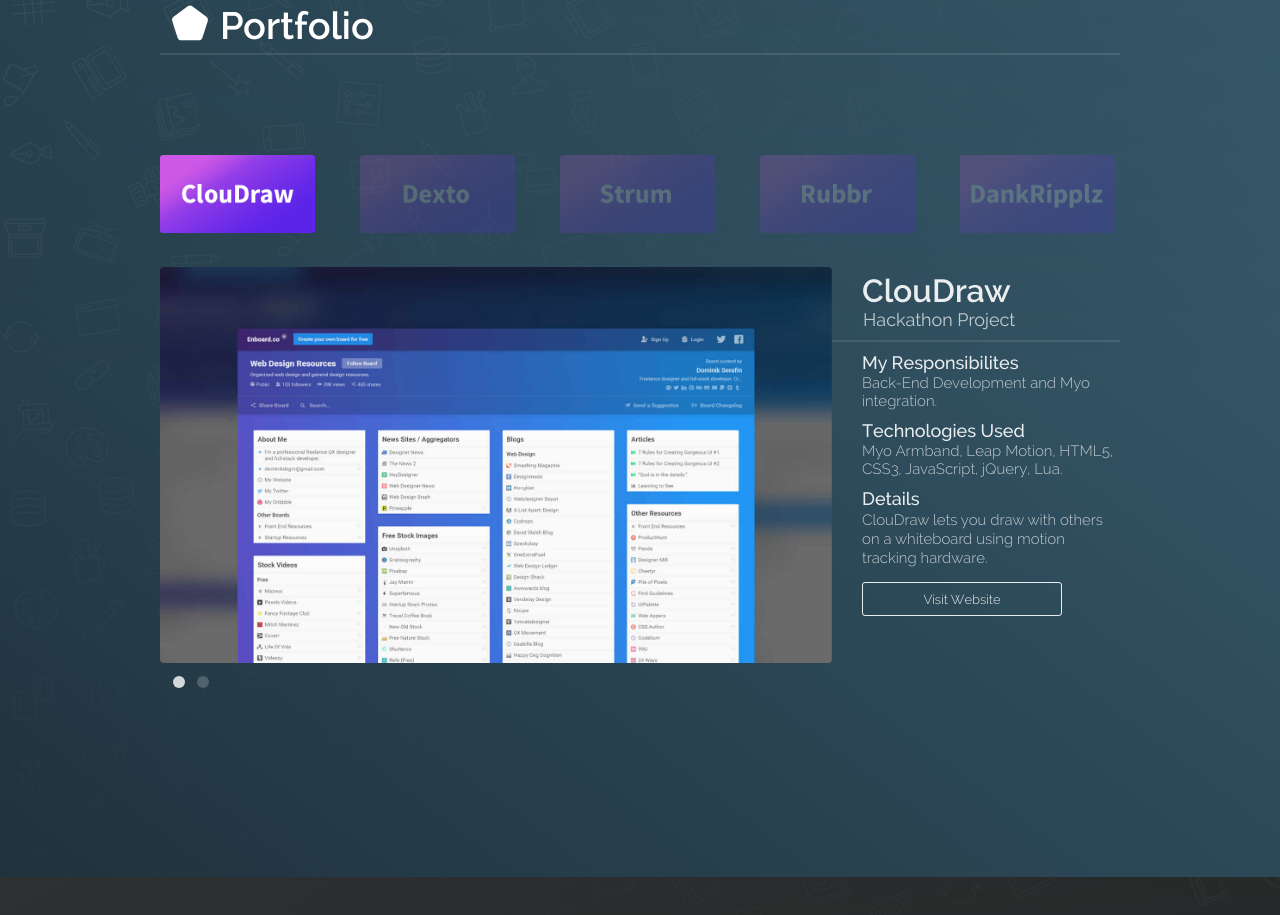
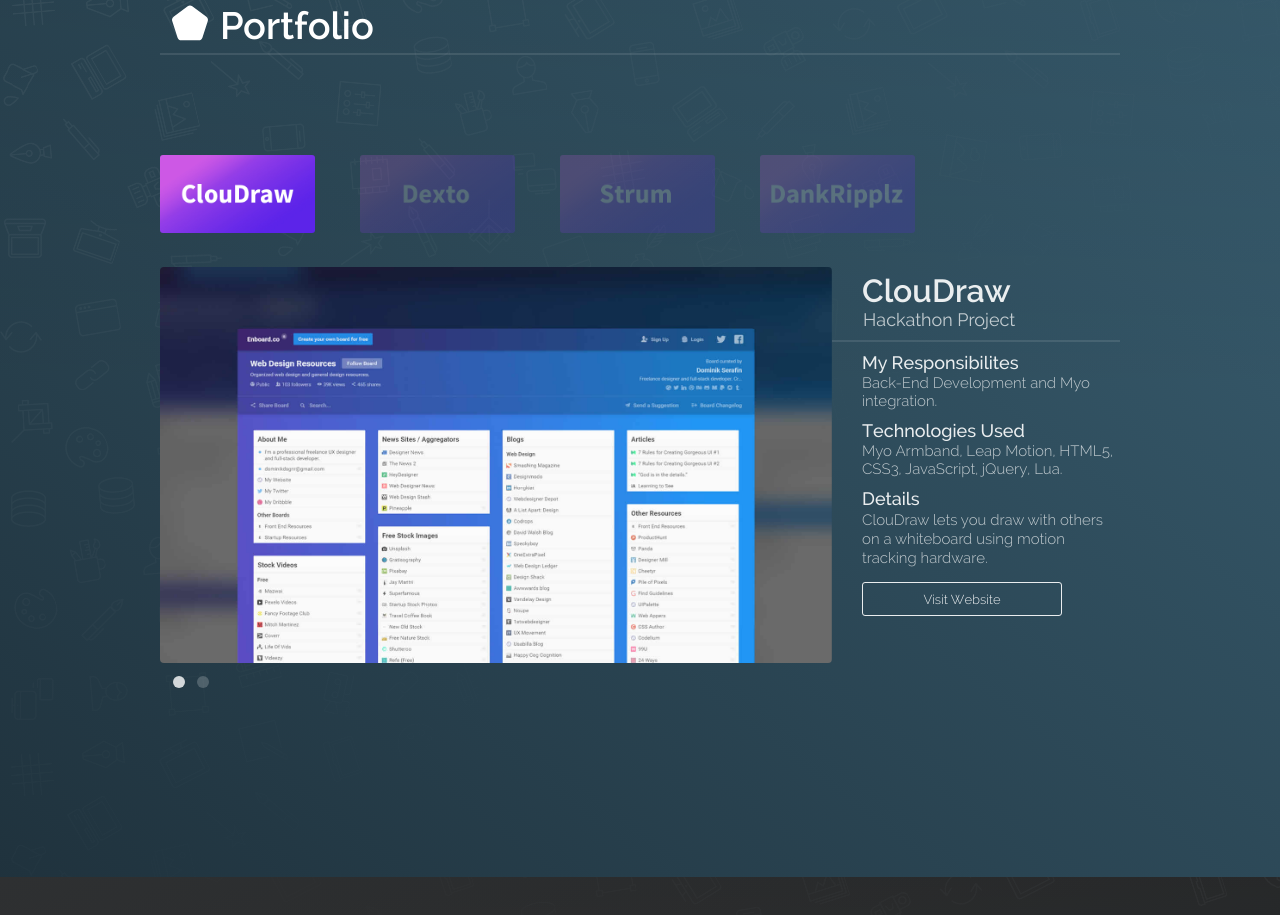
Before and after one commit to ieyr/ieyr.github.io, a website: page index.html in a window 1280 px wide. Shown: the part 1700-2615 px from the top of the page. Drawn offline with Linux system fonts and the light colour scheme; files whose address does not match are found by name.

Commit message:
got rid of 1 project

```diff
--- a/index.html
+++ b/index.html
@@ -363,7 +363,6 @@
 						<img data-project="p1" class="showcase__thumb  showcase__thumb--first  showcase__thumb--active" src="content/project06_thumb.jpg">
 						<img data-project="p2" class="showcase__thumb" src="content/project02_thumb.jpg">
 						<img data-project="p3" class="showcase__thumb" src="content/project03_thumb.jpg">
-						<img data-project="p4" class="showcase__thumb" src="content/project04_thumb.jpg">
 						<img data-project="p5" class="showcase__thumb" src="content/project05_thumb.jpg">
 
 						<!-- blank template
```
